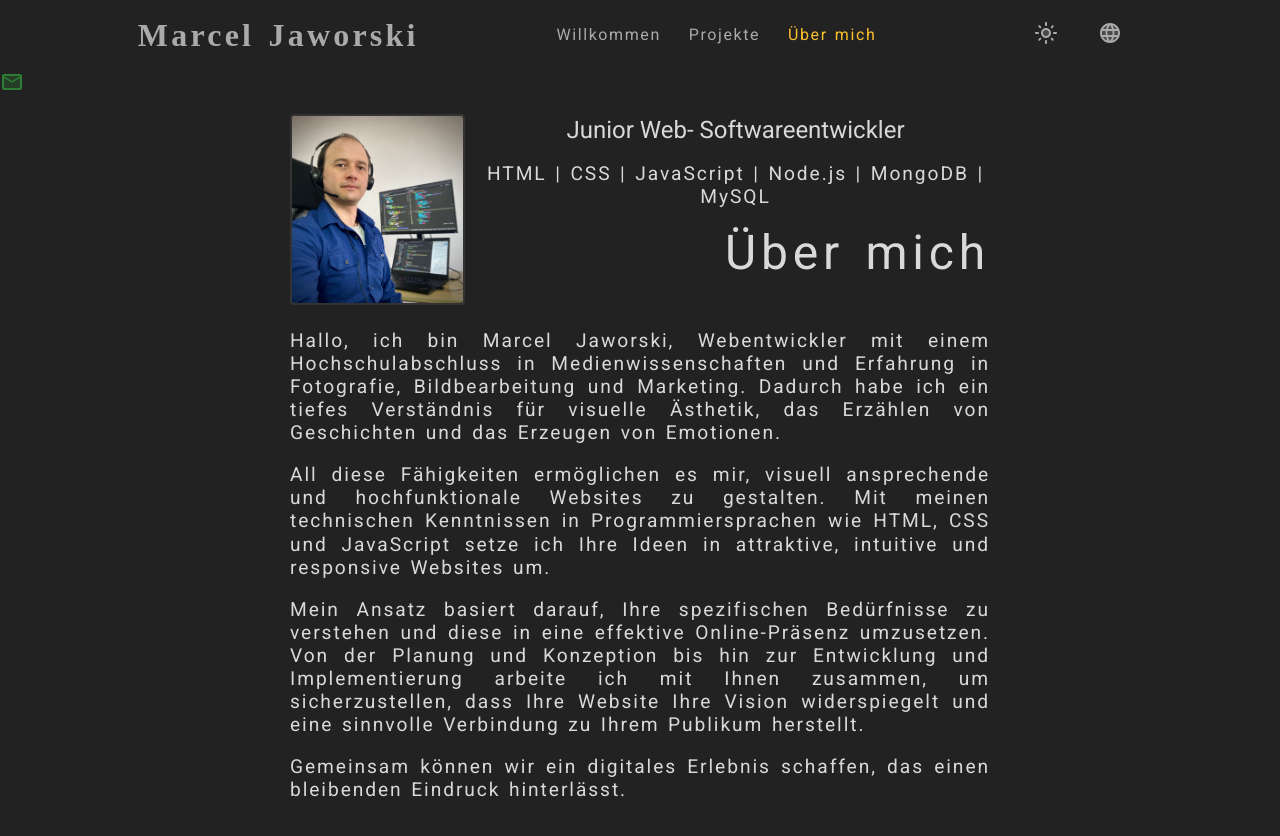
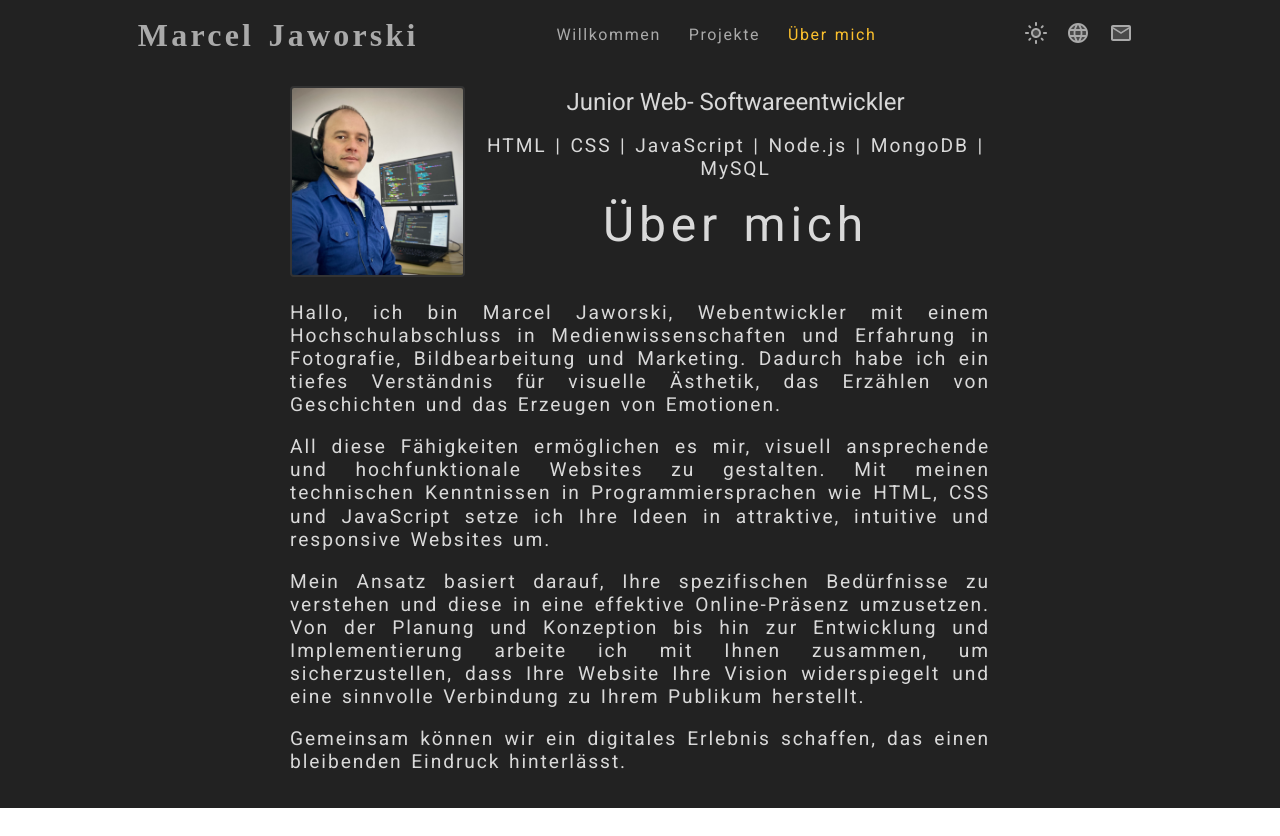
Before and after one commit to marceljaworski/portfolio, a React (Vite) app: page /about in a window 1280 px wide. After the commit the page ends 808 px from the top, so only its background shows below. Built offline with nearby package versions, Linux system fonts and the light colour scheme; a web font is replaced by a local one.

Commit message:
burguer menu two tone icon

```diff
--- a/src/App.scss
+++ b/src/App.scss
@@ -2,7 +2,7 @@
 	margin: 0;
 	padding: 0;
 	box-sizing: border-box;
-	font-family: 'Roboto';
+	font-family: 'Roboto', sans-serif;
 }
 
 /* Themes */
@@ -42,9 +42,6 @@
   }
 }
 
-.page-title {
-	text-align: right;
-}
 
 /* Color googleFonts */
 .foldit {
@@ -88,7 +85,6 @@
 		.dropdown {
 			z-index: 3;
 			.dropdown-content {
-
 				position: absolute;
 				display: flex;
 				flex-direction: column;
@@ -147,13 +143,14 @@
 			color: $yellow;
 
 		}
-		// a:hover {
-		// 	color: $white;
-		// }
 	}
 
 	.main {
 		padding: 1rem;
+	}
+
+	.page-title {
+		text-align: center;
 	}
 
 	ul {
--- a/src/App.tsx
+++ b/src/App.tsx
@@ -8,11 +8,10 @@ import { LanguageChooser } from './components/LanguageChooser';
 import { Theme } from './components/Theme';
 import { AppContext } from './AppContext';
 import { useContext, useState } from 'react';
-import MenuIcon from '@mui/icons-material/Menu';
+import MenuTwoToneIcon from '@mui/icons-material/MenuTwoTone';
 import HomeIcon from '@mui/icons-material/Home';
 import WorkIcon from '@mui/icons-material/Work';
 import PersonIcon from '@mui/icons-material/Person';
-import { Button, Typography } from '@mui/material';
 import { ContactForm } from './components/ContactForm';
 
 function App() {
@@ -35,8 +34,10 @@ function App() {
 				<div className='nav-icons'>
 					<Theme/>
 					<LanguageChooser/>
+					<ContactForm />
+
 					<div className='dropdown'>
-						<MenuIcon className="dropbtn icon"  onClick={handleShow}></MenuIcon>
+						<MenuTwoToneIcon fontSize='medium' className="dropbtn icon"  onClick={handleShow}></MenuTwoToneIcon>
 						{showMenu &&<div className='dropdown-content' onClick={handleShow}>
 
 						<NavLink to="/welcome">
@@ -58,7 +59,7 @@ function App() {
 					</div>
 				</div>
 			</nav>
-			<ContactForm />
+
 			<Routes>
 
 				<Route path="/" element={<Navigate to="/welcome" replace />} />
```
